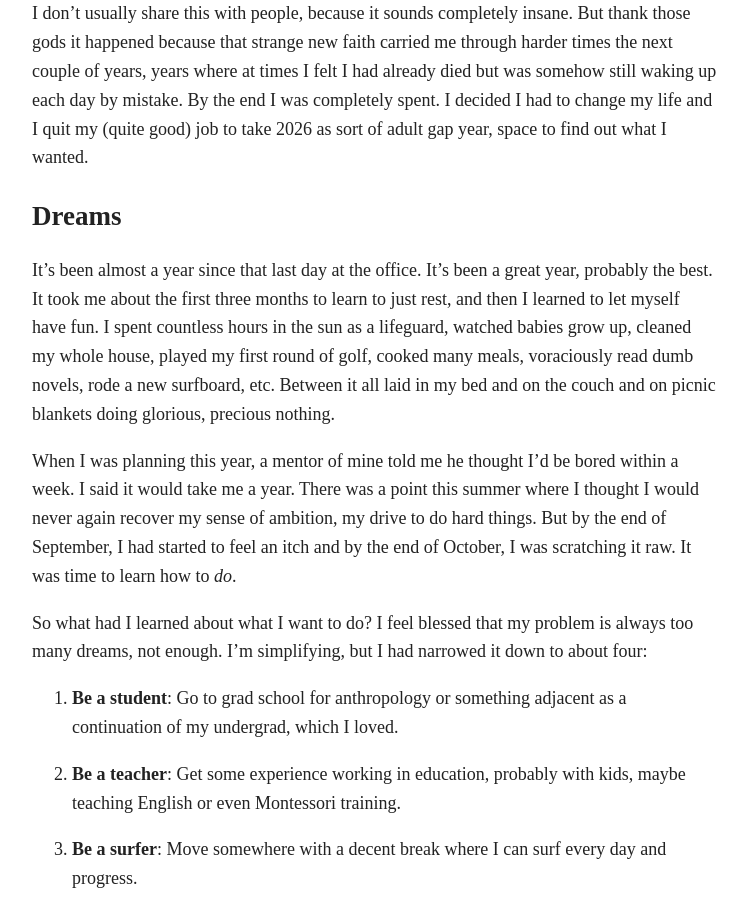
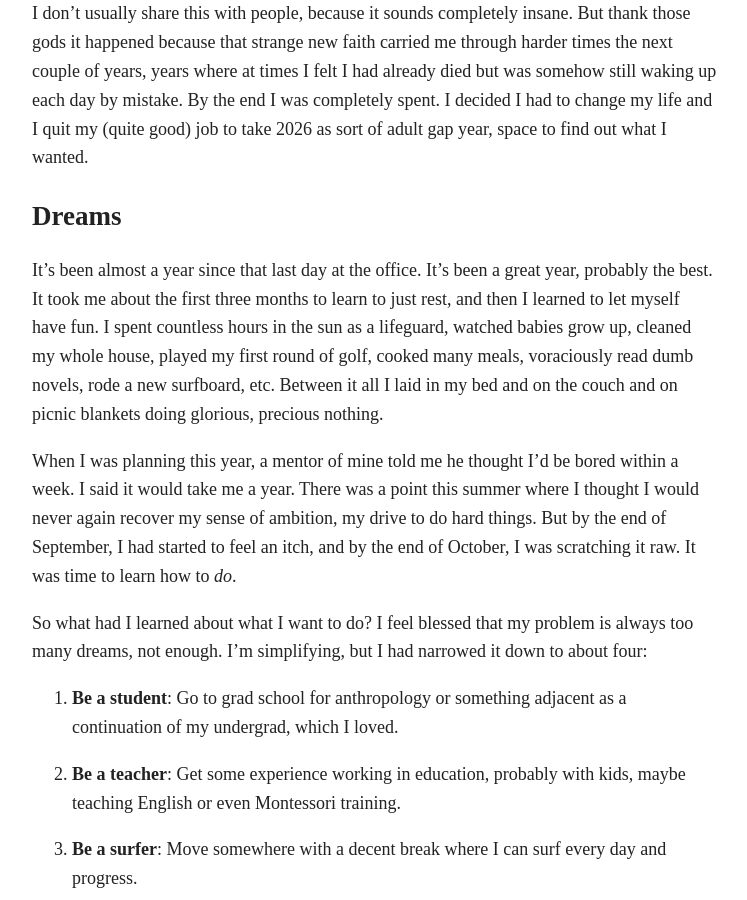
Before and after one commit to gradyrando/gradyrandolph.com, a Jekyll site: the page built from _posts/2026-11-14-24-somethings.md, in a window 1280 px wide and 900 px high, scrolled down 2030 px. Shown: the whole window, without its empty margins (112-859 px from the left). Built offline with Jekyll 4.4.1, drawn with Linux system fonts in a browser that asks for light colours.

Commit message:
proofread

```diff
--- a/_posts/2026-11-14-24-somethings.md
+++ b/_posts/2026-11-14-24-somethings.md
@@ -27,9 +27,9 @@ I don’t usually share this with people, because it sounds completely insane. B
 
 ## Dreams
 
-It’s been almost a year since that last day at the office. It’s been a great year, probably the best. It took me about the first three months to learn to just rest, and then I learned to let myself have fun. I spent countless hours in the sun as a lifeguard, watched babies grow up, cleaned my whole house, played my first round of golf, cooked many meals, voraciously read dumb novels, rode a new surfboard, etc. Between it all laid in my bed and on the couch and on picnic blankets doing glorious, precious nothing.
+It’s been almost a year since that last day at the office. It’s been a great year, probably the best. It took me about the first three months to learn to just rest, and then I learned to let myself have fun. I spent countless hours in the sun as a lifeguard, watched babies grow up, cleaned my whole house, played my first round of golf, cooked many meals, voraciously read dumb novels, rode a new surfboard, etc. Between it all I laid in my bed and on the couch and on picnic blankets doing glorious, precious nothing.
 
-When I was planning this year, a mentor of mine told me he thought I’d be bored within a week. I said it would take me a year. There was a point this summer where I thought I would never again recover my sense of ambition, my drive to do hard things. But by the end of September, I had started to feel an itch and by the end of October, I was scratching it raw. It was time to learn how to *do*.
+When I was planning this year, a mentor of mine told me he thought I’d be bored within a week. I said it would take me a year. There was a point this summer where I thought I would never again recover my sense of ambition, my drive to do hard things. But by the end of September, I had started to feel an itch, and by the end of October, I was scratching it raw. It was time to learn how to *do*.
 
 So what had I learned about what I want to do? I feel blessed that my problem is always too many dreams, not enough. I’m simplifying, but I had narrowed it down to about four:
 
```
